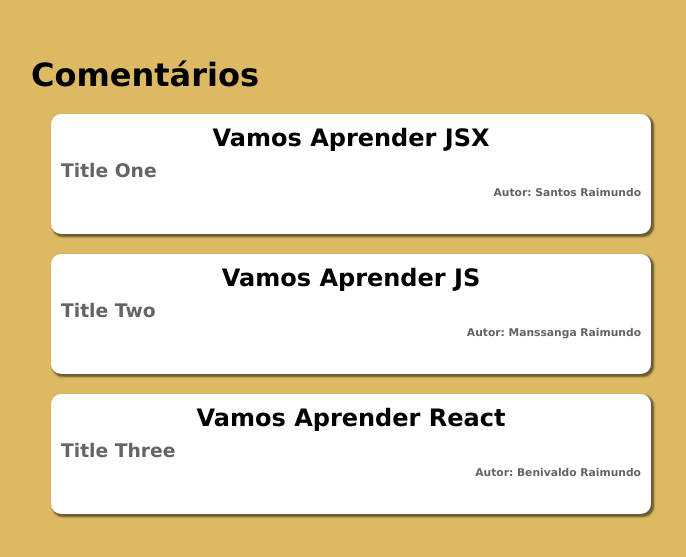
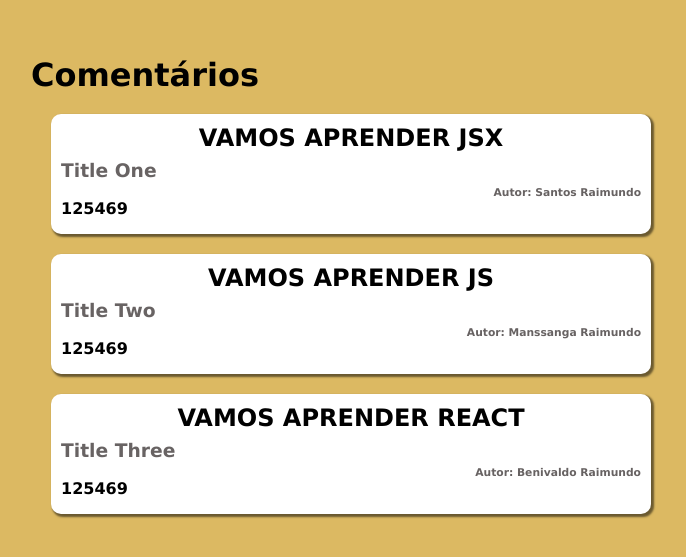
Before and after one commit to santosraimundo/ReactJS, a React (Create React App) app in the folder react003/: page / in a window 1280 px wide. Shown: the part 105-662 px from the top of the page, without its empty margins (289-975 px from the left). Built offline with nearby package versions, Linux system fonts and the light colour scheme.

Commit message:
add new features

```diff
--- a/react003/src/components/Comment.jsx
+++ b/react003/src/components/Comment.jsx
@@ -1,12 +1,19 @@
 import React  from "react";
 import "./Comment.css";
 function Comment(props){
+    let number = 125469;
+    function Maiuculas(texto){
+        return(
+            texto.toUpperCase()
+        )
+    }
     return(
         <>
             <section className="comment">
-                <h1 className="title">{props.title}</h1>
+                <h1 className="title">{Maiuculas(props.title)}</h1>
                 <h3 className="title2">{props.head}</h3>
                 <h6 className="author">{props.author}</h6>
+                <h4>{number}</h4>
             </section>
         </>
     )
```
